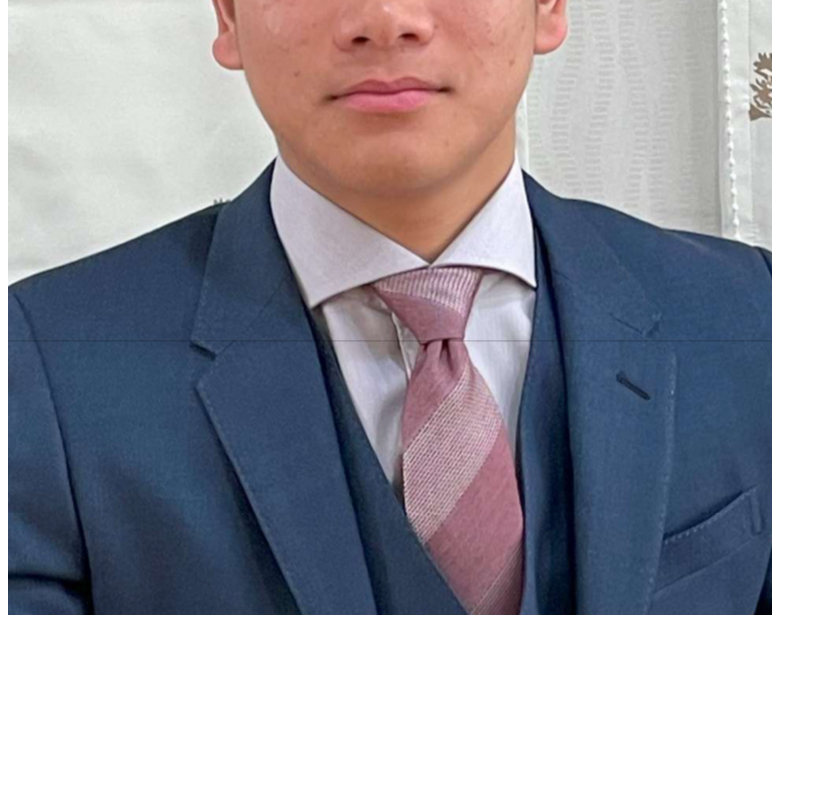
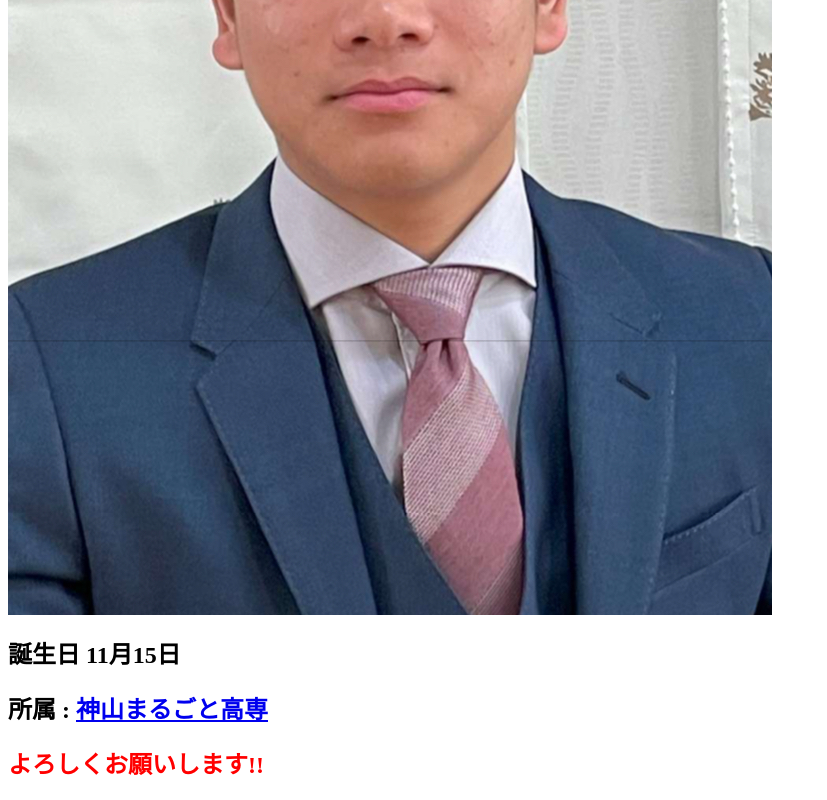
Before and after one commit to KMC-Y-Kimura/Website-Intro, a plain HTML site: page index.html in a window 1280 px wide. Shown: the part 427-1227 px from the top of the page, without its empty margins (0-827 px from the left). Before the commit the page ends 1050 px from the top, so only its background shows below. Drawn offline with Linux system fonts and the light colour scheme.

Commit message:
Update index.html

```diff
--- a/index.html
+++ b/index.html
@@ -1,2 +1,5 @@
 <h1>木村優太</h1>
 <img src="Face-image.jpeg">
+<h2>誕生日  11月15日</h2>
+<h2>所属 :  <a href="https://kamiyama.ac.jp">神山まるごと高専</a></h2>
+<h2><font color="red">よろしくお願いします!!</font></h2>
```
